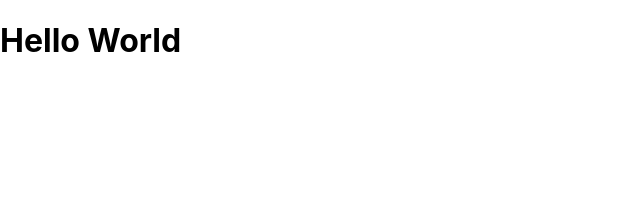
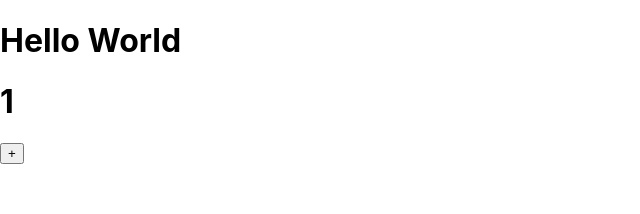
Before and after one commit to GeracNeto/aula-hooks-react, a React (Create React App) app: page / in a window 1280 px wide. Shown: the top 214 px of the page, without its empty margins (0-640 px from the left). Built offline with nearby package versions, Linux system fonts and the light colour scheme.

Commit message:
Importado elemento Counter no App

```diff
--- a/src/components/App/App.js
+++ b/src/components/App/App.js
@@ -1,8 +1,12 @@
 import './App.css';
+import Counter from '../Counter/Counter';
 
 function App() {
   return (
-    <h1>Hello World</h1>
+    <div>
+      <h1>Hello World</h1>
+      <Counter />
+    </div>
   );
 }
 
```
